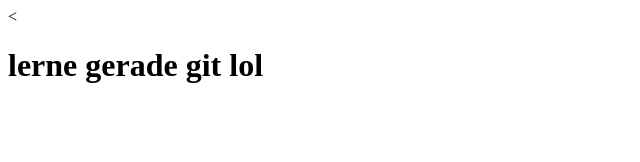
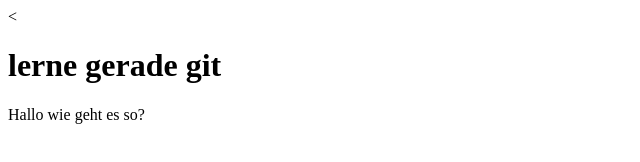
Before and after one commit to nschubi/git-one, a plain HTML site: page index.html in a window 1280 px wide. Shown: the whole page, without its empty margins (0-640 px from the left). Drawn offline with Linux system fonts and the light colour scheme.

Commit message:
add paragraph to index

```diff
--- a/index.html
+++ b/index.html
@@ -5,6 +5,7 @@
     <title>My Second Commit</title>
   </head>
   <body>
-      <h1>lerne gerade git lol</h1>
+      <h1>lerne gerade git</h1>
+      <p>Hallo wie geht es so?</p>
   </body>
 </html>
```
